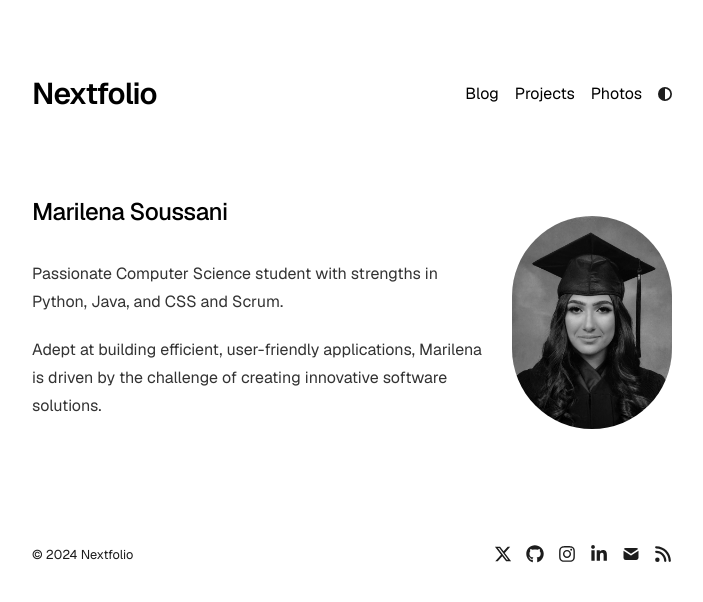
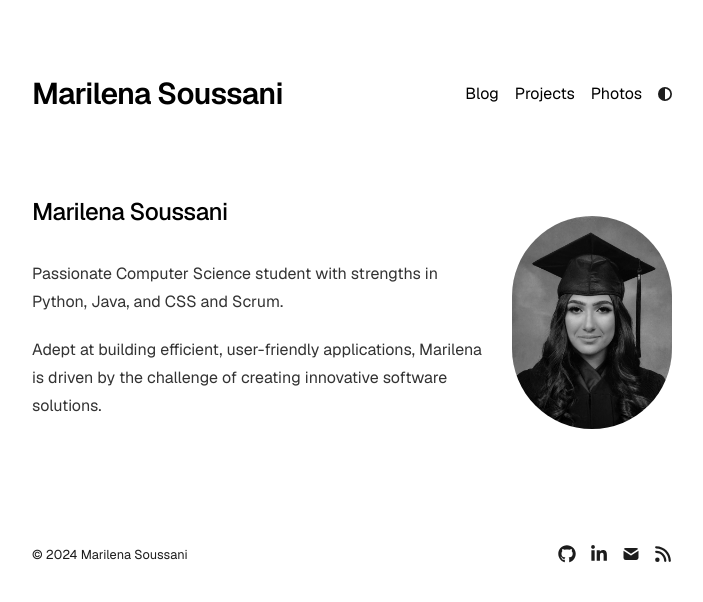
Before and after one commit to Msouss/my-portfolio, a Next.js app: page / in a window 1280 px wide. Shown: the top 602 px of the page, without its empty margins (288-991 px from the left). Built offline with nearby package versions, Linux system fonts and the light colour scheme.

Commit message:
update footer

```diff
--- a/app/components/footer.tsx
+++ b/app/components/footer.tsx
@@ -24,9 +24,9 @@ function SocialLink({ href, icon: Icon }) {
 function SocialLinks() {
   return (
     <div className="flex text-lg gap-3.5 float-right transition-opacity duration-300 hover:opacity-90">
-      <SocialLink href={socialLinks.twitter} icon={FaXTwitter} />
+      {/*<SocialLink href={socialLinks.twitter} icon={FaXTwitter} />*/}
       <SocialLink href={socialLinks.github} icon={FaGithub} />
-      <SocialLink href={socialLinks.instagram} icon={FaInstagram} />
+      {/*<SocialLink href={socialLinks.instagram} icon={FaInstagram} />*/}
       <SocialLink href={socialLinks.linkedin} icon={FaLinkedinIn} />
       <SocialLink href={socialLinks.email} icon={TbMailFilled} />
       <a href="/rss.xml" target="_self">
--- a/app/config.ts
+++ b/app/config.ts
@@ -1,6 +1,6 @@
 export const metaData = {
   baseUrl: "https://nextfolio-template.vercel.app/",
-  title: "Nextfolio",
+  title: "Marilena Soussani",
   name: "Sirius",
   ogImage: "/opengraph-image.png",
   description:
```
Also changed, not shown: app/page.tsx (+32 -1 lines).
